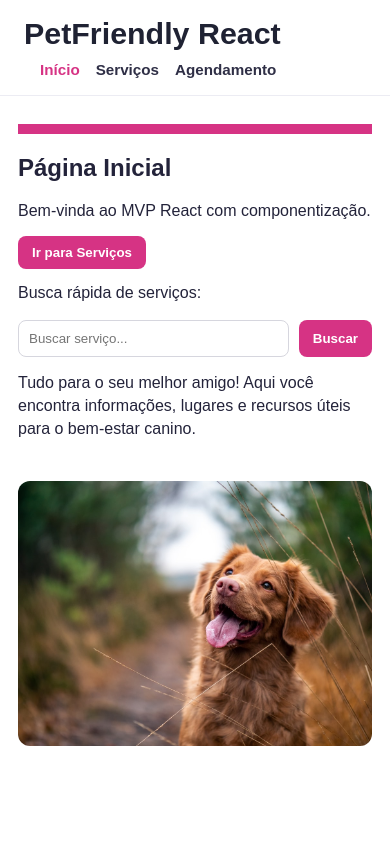
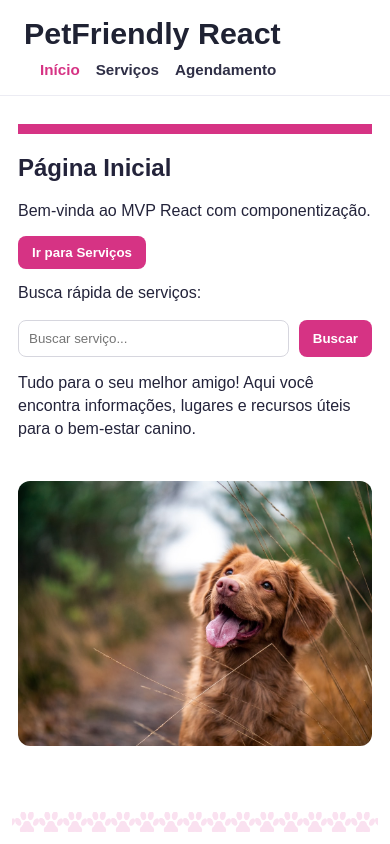
Before and after one commit to Elainecbr/PetFriendly-React, a React (Vite) app: page / in a window 390 px wide. Built offline with nearby package versions, Linux system fonts and the light colour scheme.

Commit message:
style: add subtle footer paw decoration

```diff
--- a/src/routes/AppRoutes.jsx
+++ b/src/routes/AppRoutes.jsx
@@ -9,7 +9,7 @@
 // Centraliza o mapa de rotas do MVP, incluindo rota dinâmica e página 404.
 export default function AppRoutes() {
   return (
-    <div className="app-shell">
+    <div className="app-shell decor-footer">
       <div className="app-shell-inner">
         <Header />
         <main className="container">
--- a/src/styles/app.css
+++ b/src/styles/app.css
@@ -63,19 +63,61 @@
   position: relative;
   isolation: isolate;
   min-height: 100vh;
+  --paw-filter-pink: invert(26%) sepia(76%) saturate(2806%) hue-rotate(306deg)
+    brightness(91%) contrast(89%);
+  --paw-filter-blue: invert(74%) sepia(17%) saturate(1532%) hue-rotate(162deg)
+    brightness(95%) contrast(93%);
 }
 
 .app-shell::before,
 .app-shell::after {
+  content: "";
+  position: fixed;
+  pointer-events: none;
+  z-index: 0;
   display: none;
 }
 
-.app-shell::before {
-  content: none;
+.app-shell.decor-none::before,
+.app-shell.decor-none::after {
+  display: none;
 }
 
-.app-shell::after {
-  content: none;
+.app-shell.decor-rails::before,
+.app-shell.decor-rails::after {
+  top: 104px;
+  bottom: 18px;
+  width: 34px;
+  background-image: url('/decor/patinha-black.png');
+  background-repeat: repeat-y;
+  background-size: 34px auto;
+  opacity: 0.14;
+  display: block;
+}
+
+.app-shell.decor-rails::before {
+  left: max(8px, calc((100vw - 1200px) / 2 - 52px));
+  filter: var(--paw-filter-pink);
+}
+
+.app-shell.decor-rails::after {
+  right: max(8px, calc((100vw - 1200px) / 2 - 52px));
+  filter: var(--paw-filter-blue);
+}
+
+.app-shell.decor-footer::before {
+  display: block;
+  left: 50%;
+  bottom: 12px;
+  transform: translateX(-50%);
+  width: min(1180px, calc(100vw - 40px));
+  height: 34px;
+  opacity: 0.16;
+  filter: var(--paw-filter-pink);
+  background-image: url('/decor/patinha-black.png');
+  background-repeat: repeat-x;
+  background-size: 30px auto;
+  background-position: center;
 }
 
 .app-shell-inner {
@@ -303,8 +345,27 @@
 }
 
 @media (max-width: 900px) {
-  .app-shell::before {
-    opacity: 0.7;
+  .app-shell.decor-rails::before,
+  .app-shell.decor-rails::after {
+    top: 98px;
+    width: 22px;
+    background-size: 22px auto;
+    opacity: 0.15;
+  }
+
+  .app-shell.decor-rails::before {
+    left: 6px;
+  }
+
+  .app-shell.decor-rails::after {
+    right: 6px;
+  }
+
+  .app-shell.decor-footer::before {
+    width: calc(100vw - 24px);
+    height: 20px;
+    background-size: 24px auto;
+    opacity: 0.14;
   }
 
   .grid {
```
Also changed, not shown: public/decor/patinha-black.png (added).
